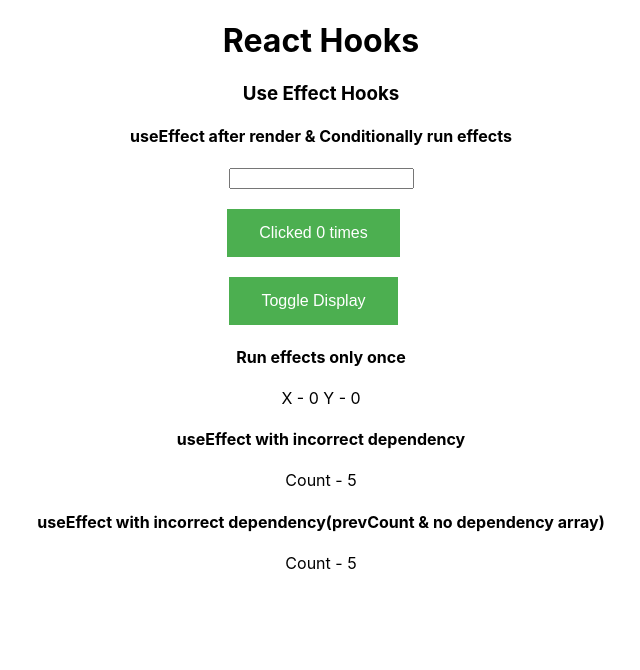
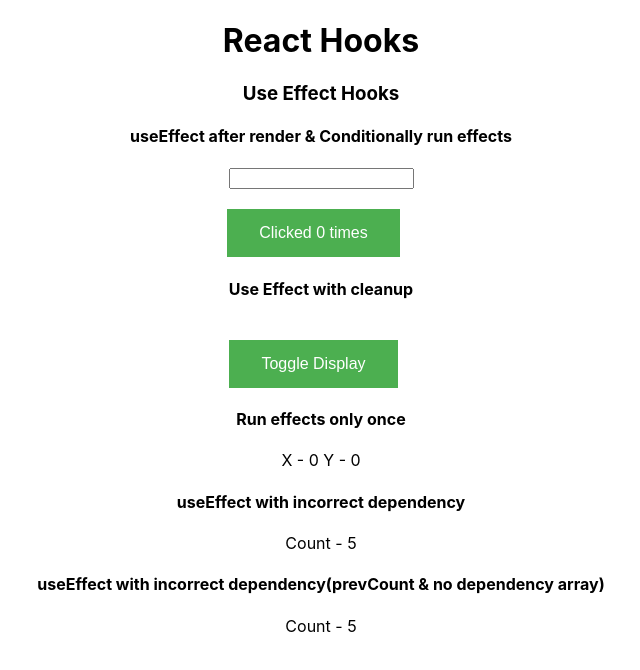
Before and after one commit to PeterOsoo/react-hooks-b, a React (Create React App) app: page /use-effect in a window 1280 px wide. Shown: the top 670 px of the page, without its empty margins (319-959 px from the left). Built offline with nearby package versions, Linux system fonts and the light colour scheme.

Commit message:
Use Effect with cleanup

```diff
--- a/src/components/UseEffect/MouseContainer.js
+++ b/src/components/UseEffect/MouseContainer.js
@@ -5,6 +5,7 @@
 	const [display, setDisplay] = useState(true)
 	return (
 		<div>
+			<h4>Use Effect with cleanup </h4>
 			<br />
 			<button onClick={() => setDisplay(!display)}>Toggle Display</button>
 			{display && <HookMouse />}
```
